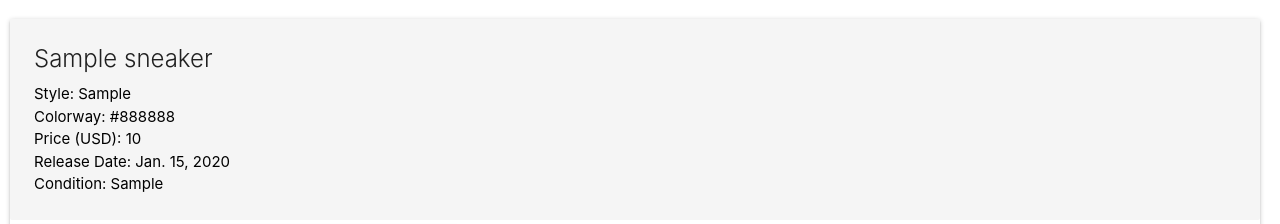
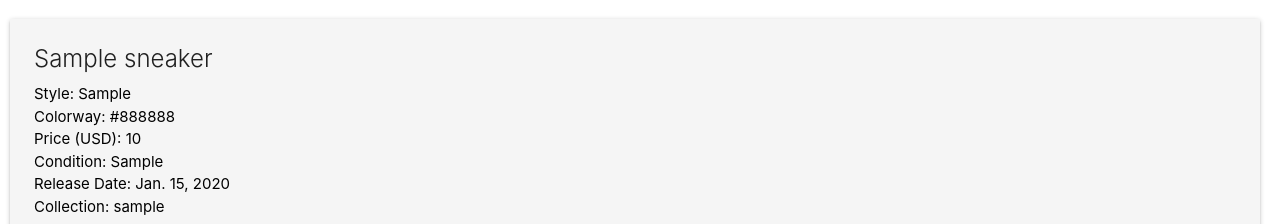
Before and after one commit to alexpensavalle/SneakerHEADz-development, a Django app: page /sneakers/1/ in a window 1280 px wide. Shown: the part 1127-1351 px from the top of the page. Run offline with Django 3.2, Linux system fonts and the light colour scheme; a user stored in the database is signed in; tables that the repository leaves empty hold one stand-in row (values such as "Sample post").

Commit message:
Alter detail page

```diff
--- a/main_app/templates/sneakers/detail.html
+++ b/main_app/templates/sneakers/detail.html
@@ -9,8 +9,9 @@
         <p>Style: {{ sneaker.style }}</p>
         <p>Colorway: {{ sneaker.colorway }}</p>
         <p>Price (USD): {{ sneaker.price }}</p>
+        <p>Condition: {{ sneaker.condition }}</p>
         <p>Release Date: {{ sneaker.release }}</p>
-        <p>Condition: {{ sneaker.condition }}</p>
+        <p>Collection: {{ sneaker.user }}</p>
     </div>
     {% for photo in sneaker.photo_set.all %}
     <img class="responsive-img card-panel" src="{{photo.url}}">
```
